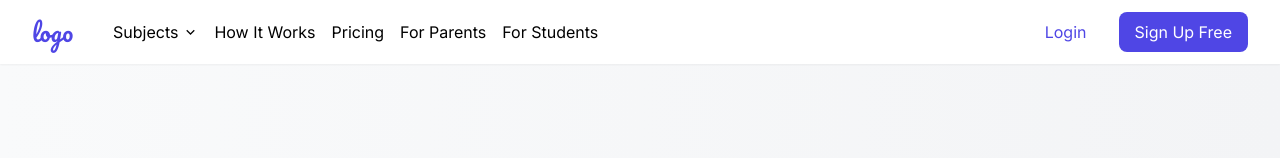
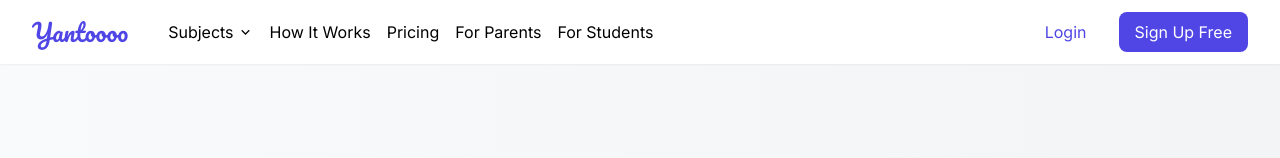
Before and after one commit to jsstnow/jsstnow.github.io, a plain HTML site: page index.html in a window 1280 px wide. Shown: the top 158 px of the page. Drawn offline with nearby package versions, Linux system fonts and the light colour scheme.

Commit message:
Update index.html

```diff
--- a/index.html
+++ b/index.html
@@ -49,7 +49,7 @@ body { font-family: 'Inter', sans-serif; }
 <div class="max-w-7xl mx-auto px-4 sm:px-6 lg:px-8">
 <div class="flex justify-between items-center h-16">
 <div class="flex items-center">
-<span class="text-2xl font-['Pacifico'] text-primary">logo</span>
+<span class="text-2xl font-['Pacifico'] text-primary">Yantoooo</span>
 <div class="hidden md:flex ml-10 space-x-4">
 <div class="relative group">
 <button class="nav-link flex items-center">
```
